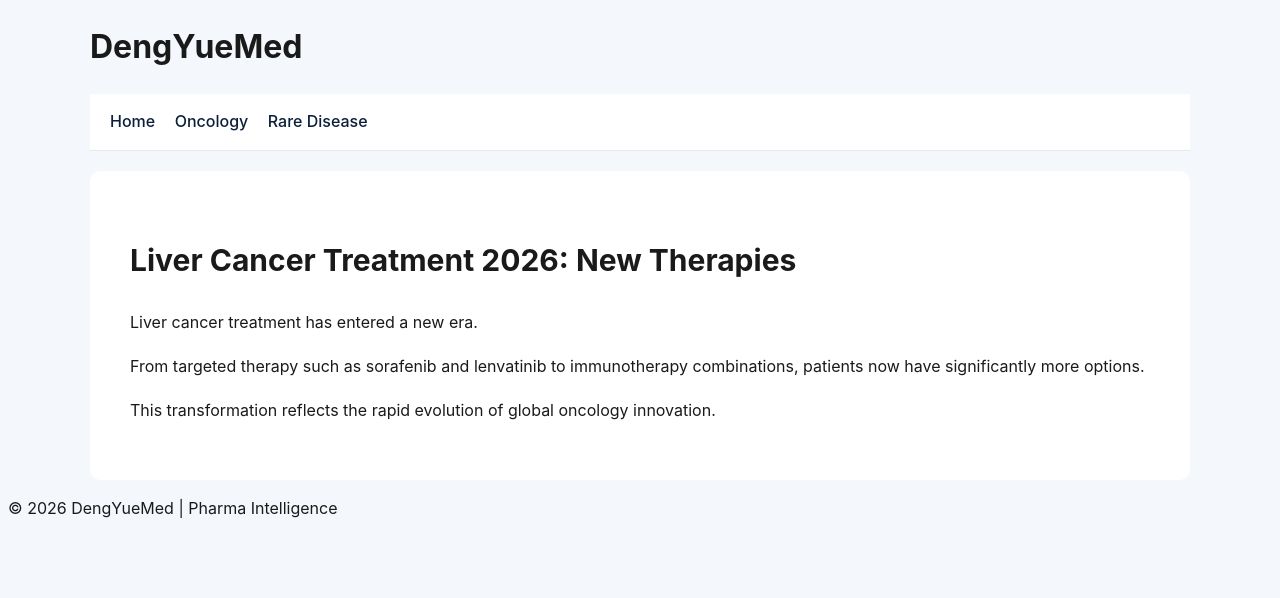
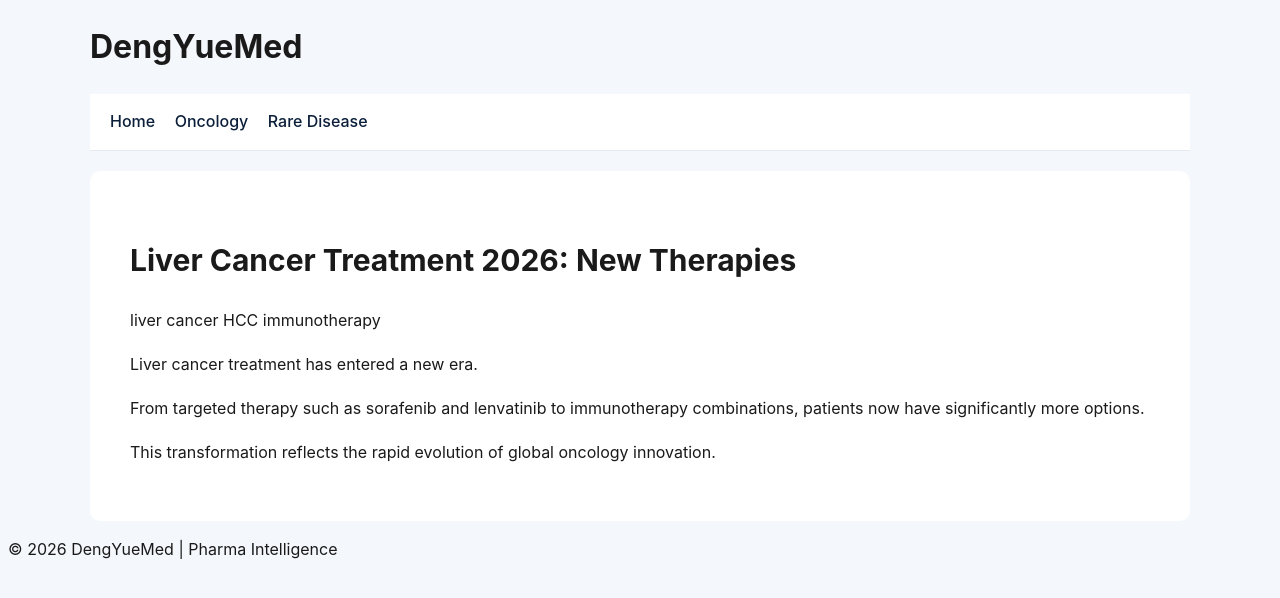
Before and after one commit to hkdengyue/hkdengyue.github.io, a Jekyll site: the page built from _posts/2026-04-10-first-post.md, in a window 1280 px wide. Shown: the top 598 px of the page. Built offline with Jekyll 4.4.1, drawn with Linux system fonts in a browser that asks for light colours; our own code applies the rules of GitHub Pages for plain Markdown files.

Commit message:
Update 2026-04-10-first-post.md

```diff
--- a/_posts/2026-04-10-first-post.md
+++ b/_posts/2026-04-10-first-post.md
@@ -2,6 +2,7 @@
 title: "Liver Cancer Treatment 2026: New Therapies"
 date: 2026-04-10
 categories: oncology
+tags: [liver cancer, HCC, immunotherapy]
 image: /assets/img/liver.jpg
 ---
 
```
